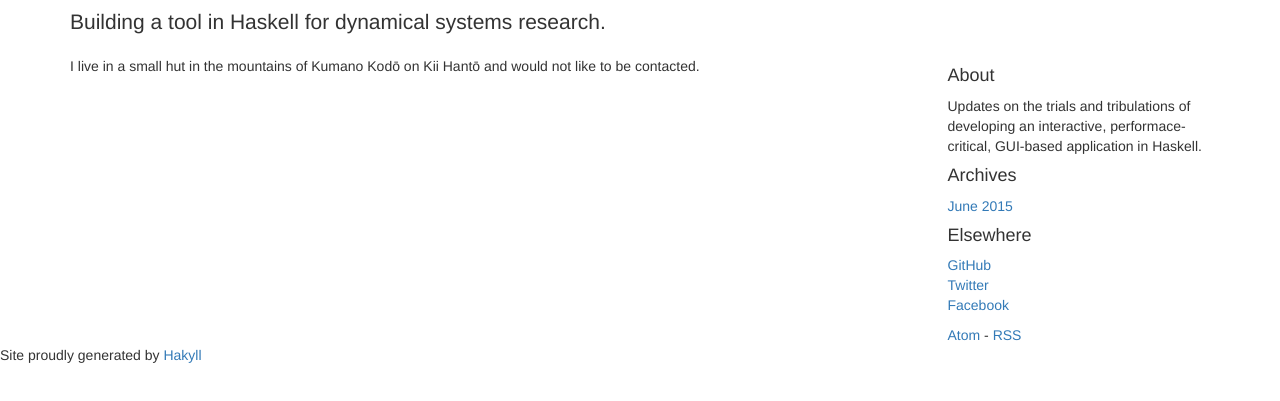
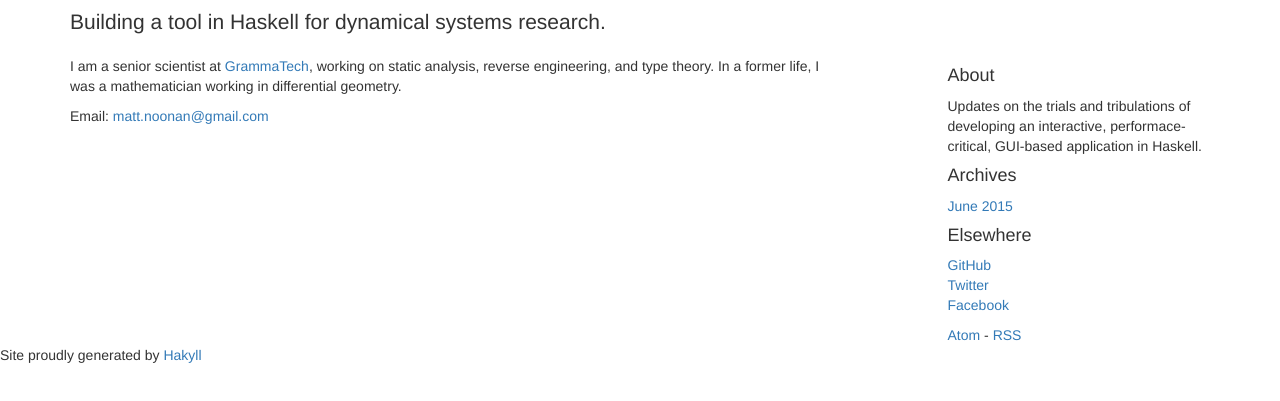
Before and after one commit to matt-noonan/FractalStream, a plain HTML site: page contact.html in a window 1280 px wide. Shown: the part 83-484 px from the top of the page. Drawn offline with nearby package versions, Linux system fonts and the light colour scheme.

Commit message:
Update contact details.

```diff
--- a/contact.html
+++ b/contact.html
@@ -38,7 +38,13 @@
 
       <div class="row">
 	<div class="col-sm-8 blog-main">
-	    <p>I live in a small hut in the mountains of Kumano Kodō on Kii Hantō and would not like to be contacted.</p>
+	    <p>I am a senior scientist at <a href="http://www.grammatech.com">GrammaTech</a>, working on static analysis, reverse engineering, and type theory. In a former life, I was a mathematician working in differential geometry.</p>
+<p>Email: <script type="text/javascript">
+<!--
+h='&#x67;&#x6d;&#x61;&#x69;&#108;&#46;&#x63;&#x6f;&#x6d;';a='&#64;';n='&#x6d;&#x61;&#116;&#116;&#46;&#110;&#x6f;&#x6f;&#110;&#x61;&#110;';e=n+a+h;
+document.write('<a h'+'ref'+'="ma'+'ilto'+':'+e+'" clas'+'s="em' + 'ail">'+e+'<\/'+'a'+'>');
+// -->
+</script><noscript>matt.noonan at gmail dot com</noscript></p>
 	    </div>
 
 	<div class="col-sm-3 col-sm-offset-1 blog-sidebar">
```
